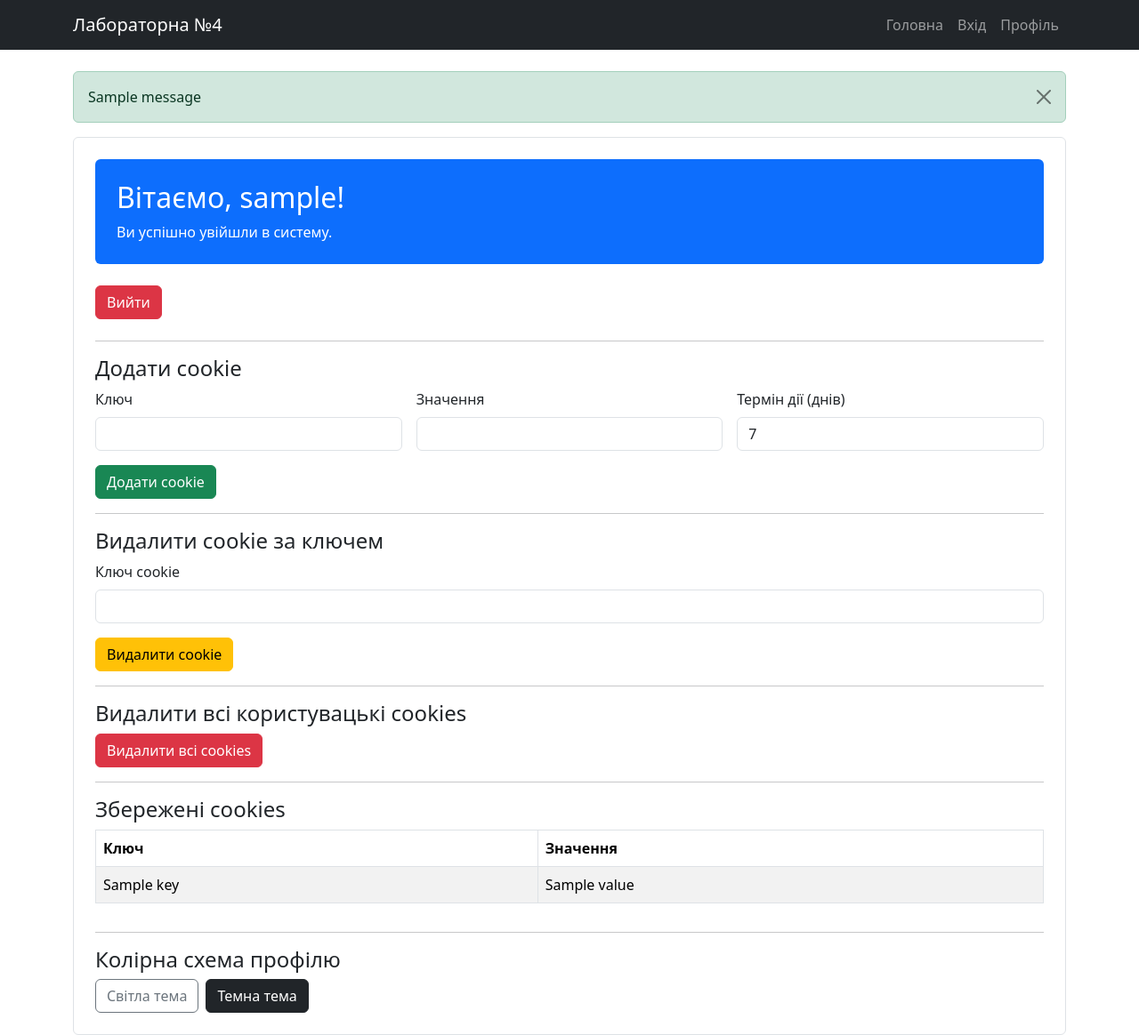
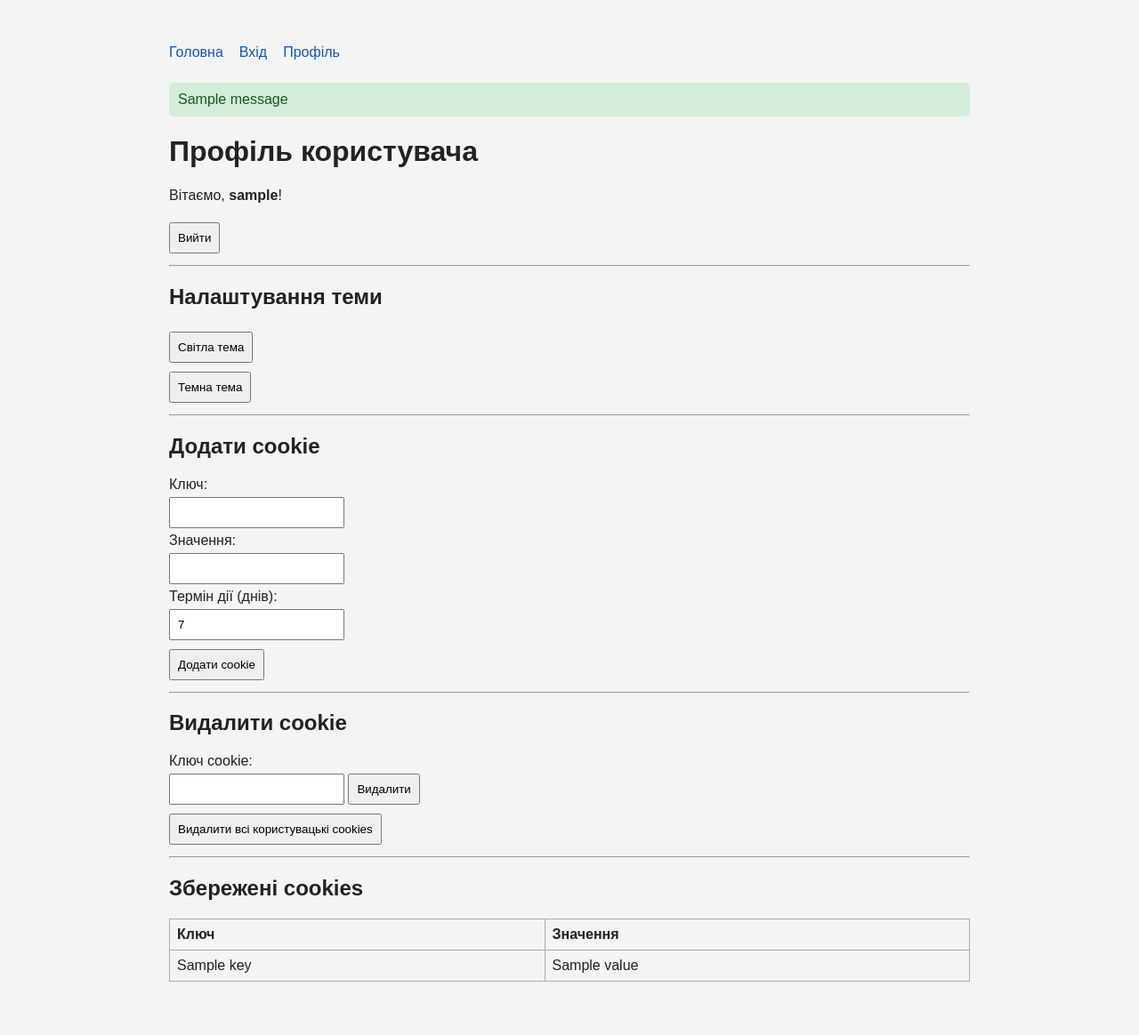
Before and after one commit to stasikk867/flask-app-lab, a Flask app: template lab4/templates/profile.html in a window 1280 px wide. Shown: the whole page at 89% size. After the commit the page ends 1104 px from the top, so only its background shows below. Run offline with Flask 3, Linux system fonts and the light colour scheme; the template is opened without the code that fills it: most values are stand-ins (such as "Sample title", 1, 10 or a date in 2020); one stand-in notice (Sample message) is shown.

Commit message:
Complete lab 4: sessions and cookies

```diff
--- a/lab4/app.py
+++ /dev/null
@@ -1,191 +0,0 @@
-
-from datetime import timedelta
-
-from flask import (
-    Flask,
-    render_template,
-    request,
-    redirect,
-    url_for,
-    session,
-    flash,
-    make_response,
-)
-
-app = Flask(__name__)
-app.secret_key = "lab4_secret_key_2026"
-
-
-# Головна сторінка
-@app.route("/")
-def home():
-    return redirect(url_for("login"))
-
-
-# Вхід у систему
-@app.route("/login", methods=["GET", "POST"])
-def login():
-    if request.method == "POST":
-        username = request.form.get("username", "").strip()
-        password = request.form.get("password", "")
-
-        # Тестові облікові дані без бази даних
-        if username == "user1" and password == "12345":
-            session["username"] = username
-            flash("Ви успішно увійшли в систему!", "success")
-            return redirect(url_for("profile"))
-
-        flash("Неправильний логін або пароль!", "error")
-        return redirect(url_for("login"))
-
-    return render_template("login.html")
-
-
-# Профіль користувача
-@app.route("/profile")
-def profile():
-    if "username" not in session:
-        flash("Спочатку увійдіть у систему!", "error")
-        return redirect(url_for("login"))
-
-    cookies = dict(request.cookies)
-    theme = request.cookies.get("theme", "light")
-
-    return render_template(
-        "profile.html",
-        username=session["username"],
-        cookies=cookies,
-        theme=theme,
-    )
-
-
-# Вихід із системи
-@app.route("/logout", methods=["POST"])
-def logout():
-    session.clear()
-    response = make_response(redirect(url_for("login")))
-    response.delete_cookie(app.config["SESSION_COOKIE_NAME"])
-    flash("Ви вийшли із системи.", "info")
-    return response
-
-
-# Додавання cookie
-@app.route("/add-cookie", methods=["POST"])
-def add_cookie():
-    if "username" not in session:
-        flash("Спочатку увійдіть у систему!", "error")
-        return redirect(url_for("login"))
-
-    key = request.form.get("key", "").strip()
-    value = request.form.get("value", "")
-    days_text = request.form.get("days", "7")
-
-    if not key:
-        flash("Введіть ключ cookie!", "error")
-        return redirect(url_for("profile"))
-
-    # Не дозволяємо змінювати службові cookies застосунку
-    if key in {
-        app.config["SESSION_COOKIE_NAME"],
-        "theme",
-    }:
-        flash("Цей ключ зарезервований для застосунку.", "error")
-        return redirect(url_for("profile"))
-
-    try:
-        days = int(days_text)
-        if days < 1:
-            raise ValueError
-    except (ValueError, TypeError):
-        flash("Термін дії має бути цілим числом від 1 дня!", "error")
-        return redirect(url_for("profile"))
-
-    response = make_response(redirect(url_for("profile")))
-    response.set_cookie(
-        key,
-        value,
-        max_age=int(timedelta(days=days).total_seconds()),
-        httponly=True,
-        samesite="Lax",
-    )
-
-    flash(f"Cookie «{key}» успішно додано!", "success")
-    return response
-
-
-# Видалення cookie за ключем
-@app.route("/delete-cookie", methods=["POST"])
-def delete_cookie():
-    if "username" not in session:
-        flash("Спочатку увійдіть у систему!", "error")
-        return redirect(url_for("login"))
-
-    key = request.form.get("key", "").strip()
-
-    if not key:
-        flash("Введіть ключ cookie для видалення!", "error")
-        return redirect(url_for("profile"))
-
-    if key in {
-        app.config["SESSION_COOKIE_NAME"],
-        "theme",
-    }:
-        flash("Цей cookie не можна видалити цим способом.", "error")
-        return redirect(url_for("profile"))
-
-    response = make_response(redirect(url_for("profile")))
-
-    if key in request.cookies:
-        response.delete_cookie(key)
-        flash(f"Cookie «{key}» видалено.", "success")
-    else:
-        flash(f"Cookie «{key}» не знайдено.", "error")
-
-    return response
-
-
-# Видалення всіх користувацьких cookies
-@app.route("/delete-all-cookies", methods=["POST"])
-def delete_all_cookies():
-    if "username" not in session:
-        flash("Спочатку увійдіть у систему!", "error")
-        return redirect(url_for("login"))
-
-    response = make_response(redirect(url_for("profile")))
-
-    # Залишаємо cookie сесії, щоб користувач не вийшов із профілю.
-    # Решта cookies, зокрема тема, видаляються.
-    for key in request.cookies:
-        if key != app.config["SESSION_COOKIE_NAME"]:
-            response.delete_cookie(key)
-
-    flash("Усі користувацькі cookies видалено.", "success")
-    return response
-
-
-# Зміна колірної схеми
-@app.route("/set-theme/<theme>", methods=["POST"])
-def set_theme(theme):
-    if "username" not in session:
-        flash("Спочатку увійдіть у систему!", "error")
-        return redirect(url_for("login"))
-
-    if theme not in ("light", "dark"):
-        flash("Невідома колірна схема!", "error")
-        return redirect(url_for("profile"))
-
-    response = make_response(redirect(url_for("profile")))
-    response.set_cookie(
-        "theme",
-        theme,
-        max_age=60 * 60 * 24 * 365,
-        httponly=True,
-        samesite="Lax",
-    )
-
-    flash("Колірну схему змінено!", "success")
-    return response
-
-
-if __name__ == "__main__":
-    app.run(debug=True)
--- /dev/null
+++ b/lab4/config.py
@@ -0,0 +1,2 @@
+
+SECRET_KEY = "lab4-development-secret-key"
--- /dev/null
+++ b/lab4/old_app.py
@@ -0,0 +1 @@
+from app import app
--- /dev/null
+++ b/lab4/run.py
@@ -0,0 +1,4 @@
+from app import app
+
+if __name__ == "__main__":
+    app.run(debug=True)
--- a/lab4/templates/base.html
+++ b/lab4/templates/base.html
@@ -5,57 +5,64 @@
     <meta charset="UTF-8">
     <meta name="viewport" content="width=device-width, initial-scale=1.0">
     <title>{% block title %}Лабораторна робота №4{% endblock %}</title>
-
-    <link
-        href="https://cdn.jsdelivr.net/npm/bootstrap@5.3.3/dist/css/bootstrap.min.css"
-        rel="stylesheet"
-    >
+    <style>
+        body {
+            font-family: Arial, sans-serif;
+            max-width: 900px;
+            margin: 30px auto;
+            padding: 20px;
+            background: #f4f4f4;
+            color: #222;
+        }
+        nav {
+            display: flex;
+            gap: 18px;
+            flex-wrap: wrap;
+            margin-bottom: 25px;
+        }
+        nav a { color: #1457a6; text-decoration: none; }
+        nav a:hover { text-decoration: underline; }
+        .message {
+            padding: 10px;
+            margin: 8px 0;
+            border-radius: 5px;
+        }
+        .success { background: #d4edda; color: #155724; }
+        .error { background: #f8d7da; color: #721c24; }
+        input, button {
+            padding: 8px;
+            margin: 5px 0;
+        }
+        button { cursor: pointer; }
+        table {
+            border-collapse: collapse;
+            width: 100%;
+            margin-top: 15px;
+        }
+        th, td { border: 1px solid #aaa; padding: 8px; text-align: left; }
+        body.dark { background: #222; color: #eee; }
+        body.dark a { color: #8ab4f8; }
+        body.dark th, body.dark td { border-color: #666; }
+    </style>
 </head>
 <body>
-
-<nav class="navbar navbar-expand-lg navbar-dark bg-dark">
-    <div class="container">
-        <a class="navbar-brand" href="{{ url_for('home') }}">
-            Лабораторна №4
-        </a>
-
-        <div class="navbar-nav">
-            <a class="nav-link" href="{{ url_for('home') }}">Головна</a>
-            <a class="nav-link" href="{{ url_for('login') }}">Вхід</a>
-            <a class="nav-link" href="{{ url_for('profile') }}">Профіль</a>
-        </div>
-    </div>
-</nav>
-
-<main class="container mt-4">
+    <nav>
+        <a href="{{ url_for('users.home') }}">Головна</a>
+        <a href="{{ url_for('users.login') }}">Вхід</a>
+        <a href="{{ url_for('users.profile') }}">Профіль</a>
+    </nav>
 
     {% with messages = get_flashed_messages(with_categories=true) %}
         {% if messages %}
             {% for category, message in messages %}
-                <div class="alert
-                    {% if category == 'success' %}alert-success
-                    {% elif category == 'error' %}alert-danger
-                    {% else %}alert-info{% endif %}
-                    alert-dismissible fade show"
-                    role="alert">
-
-                    {{ message }}
-
-                    <button
-                        type="button"
-                        class="btn-close"
-                        data-bs-dismiss="alert"
-                        aria-label="Закрити">
-                    </button>
-                </div>
+                <div class="message {{ category }}">{{ message }}</div>
             {% endfor %}
         {% endif %}
     {% endwith %}
 
-    {% block content %}{% endblock %}
-
-</main>
-
-<script src="https://cdn.jsdelivr.net/npm/bootstrap@5.3.3/dist/js/bootstrap.bundle.min.js"></script>
+    {% block content %}
+        <h1>Лабораторна робота №4</h1>
+        <p>Об'єкт запиту request. Сесії та кукі.</p>
+    {% endblock %}
 </body>
 </html>
--- a/lab4/templates/profile.html
+++ b/lab4/templates/profile.html
@@ -4,191 +4,101 @@
 {% block title %}Профіль користувача{% endblock %}
 
 {% block content %}
+<main class="{% if theme == 'dark' %}dark{% endif %}">
+    <h1>Профіль користувача</h1>
+    <p>Вітаємо, <strong>{{ username }}</strong>!</p>
 
-<div class="container rounded p-4
-    {% if theme == 'dark' %}
-        bg-dark text-white
-    {% else %}
-        bg-white text-dark border
-    {% endif %}">
-
-    <div class="p-4 mb-4 rounded text-white"
-         style="background-color: #0d6efd;">
-
-        <h2>Вітаємо, {{ username }}!</h2>
-        <p class="mb-0">Ви успішно увійшли в систему.</p>
-
-    </div>
-
-    <form method="POST" action="{{ url_for('logout') }}" class="mb-4">
-        <button type="submit" class="btn btn-danger">
-            Вийти
-        </button>
+    <form method="POST" action="{{ url_for('users.logout') }}">
+        <button type="submit">Вийти</button>
     </form>
 
     <hr>
 
-    <h4>Додати cookie</h4>
+    <h2>Налаштування теми</h2>
 
-    <form method="POST" action="{{ url_for('add_cookie') }}">
+    <form method="POST" action="{{ url_for('users.set_theme', theme='light') }}">
+        <button type="submit">Світла тема</button>
+    </form>
 
-        <div class="row g-3">
-
-            <div class="col-md-4">
-                <label for="cookie_key" class="form-label">Ключ</label>
-                <input
-                    type="text"
-                    id="cookie_key"
-                    name="key"
-                    class="form-control"
-                    required
-                >
-            </div>
-
-            <div class="col-md-4">
-                <label for="cookie_value" class="form-label">
-                    Значення
-                </label>
-                <input
-                    type="text"
-                    id="cookie_value"
-                    name="value"
-                    class="form-control"
-                    required
-                >
-            </div>
-
-            <div class="col-md-4">
-                <label for="cookie_days" class="form-label">
-                    Термін дії (днів)
-                </label>
-                <input
-                    type="number"
-                    id="cookie_days"
-                    name="days"
-                    class="form-control"
-                    min="1"
-                    value="7"
-                    required
-                >
-            </div>
-
-        </div>
-
-        <button type="submit" class="btn btn-success mt-3">
-            Додати cookie
-        </button>
-
+    <form method="POST" action="{{ url_for('users.set_theme', theme='dark') }}">
+        <button type="submit">Темна тема</button>
     </form>
 
     <hr>
 
-    <h4>Видалити cookie за ключем</h4>
+    <h2>Додати cookie</h2>
 
-    <form method="POST" action="{{ url_for('delete_cookie') }}">
-
-        <div class="mb-3">
-            <label for="delete_key" class="form-label">
-                Ключ cookie
-            </label>
-
-            <input
-                type="text"
-                id="delete_key"
-                name="key"
-                class="form-control"
-                required
-            >
+    <form method="POST" action="{{ url_for('users.add_cookie') }}">
+        <div>
+            <label for="key">Ключ:</label><br>
+            <input type="text" id="key" name="key" required>
         </div>
 
-        <button type="submit" class="btn btn-warning">
-            Видалити cookie
-        </button>
+        <div>
+            <label for="value">Значення:</label><br>
+            <input type="text" id="value" name="value">
+        </div>
 
+        <div>
+            <label for="days">Термін дії (днів):</label><br>
+            <input type="number" id="days" name="days" min="0" value="7" required>
+        </div>
+
+        <button type="submit">Додати cookie</button>
     </form>
 
     <hr>
 
-    <h4>Видалити всі користувацькі cookies</h4>
+    <h2>Видалити cookie</h2>
 
-    <form
-        method="POST"
-        action="{{ url_for('delete_all_cookies') }}"
-        onsubmit="return confirm('Видалити всі користувацькі cookies?')">
+    <form method="POST" action="{{ url_for('users.delete_cookie') }}">
+        <label for="delete-key">Ключ cookie:</label><br>
+        <input type="text" id="delete-key" name="key" required>
+        <button type="submit">Видалити</button>
+    </form>
 
-        <button type="submit" class="btn btn-danger">
-            Видалити всі cookies
-        </button>
-
+    <form method="POST" action="{{ url_for('users.delete_all_cookies') }}">
+        <button type="submit">Видалити всі користувацькі cookies</button>
     </form>
 
     <hr>
 
-    <h4>Збережені cookies</h4>
+    <h2>Збережені cookies</h2>
 
-    <div class="table-responsive">
-
-        <table class="table table-bordered
-            {% if theme == 'dark' %}
-                table-dark
-            {% else %}
-                table-striped
-            {% endif %}">
-
+    {% if cookies %}
+    <table>
         <thead>
             <tr>
                 <th>Ключ</th>
                 <th>Значення</th>
             </tr>
         </thead>
-
         <tbody>
             {% for key, value in cookies.items() %}
             <tr>
                 <td>{{ key }}</td>
                 <td>{{ value }}</td>
             </tr>
-                {% else %}
-                <tr>
-                    <td colspan="2" class="text-center">
-                        Cookies відсутні
-                    </td>
-                </tr>
             {% endfor %}
         </tbody>
+    </table>
+    {% else %}
+    <p>Збережених cookies немає.</p>
+    {% endif %}
+</main>
 
-        </table>
-
-    </div>
-
-    <hr>
-
-    <h4>Колірна схема профілю</h4>
-
-    <div class="d-flex flex-wrap gap-2">
-
-        <form
-            method="POST"
-            action="{{ url_for('set_theme', theme='light') }}">
-
-            <button type="submit" class="btn btn-outline-secondary">
-                Світла тема
-            </button>
-
-        </form>
-
-        <form
-            method="POST"
-            action="{{ url_for('set_theme', theme='dark') }}">
-
-            <button type="submit" class="btn btn-dark">
-                Темна тема
-            </button>
-
-        </form>
-
-    </div>
-
-</div>
-
+<style>
+    main.dark {
+        background: #222;
+        color: #eee;
+        padding: 20px;
+        border-radius: 8px;
+    }
+    main.dark input,
+    main.dark button {
+        background: #333;
+        color: #fff;
+        border: 1px solid #777;
+    }
+</style>
 {% endblock %}
```
Also changed, not shown: lab4/app/__init__.py (added, +8 -0 lines), lab4/app/users/__init__.py (added, +10 -0 lines), lab4/app/users/views.py (added, +144 -0 lines), lab4/templates/login.html (+14 -44 lines). Lines whose indentation alone changed are shown as unchanged.
